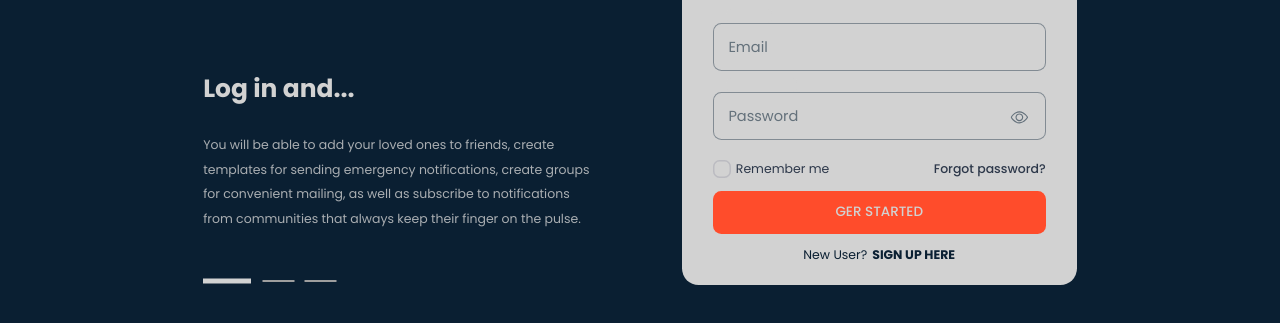
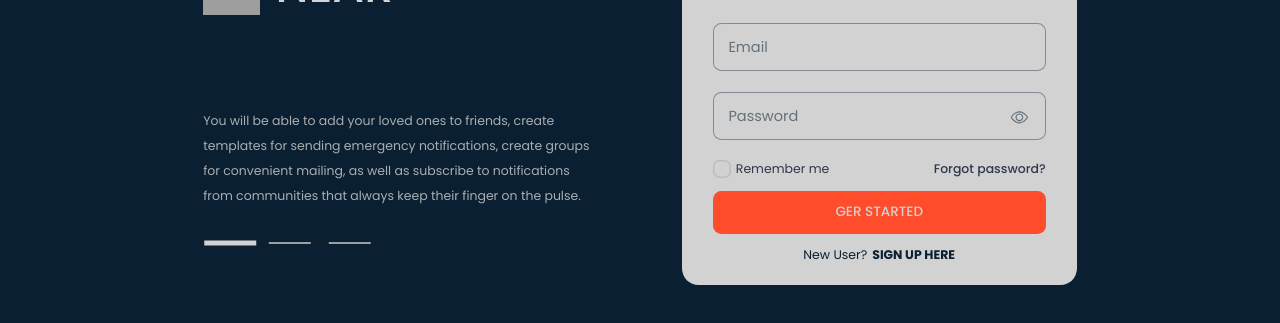
Before and after one commit to mattakvshi/NEAR-frontend, a React (Create React App) app: page /NEAR-frontend/login/account in a window 1280 px wide. Shown: the part 301-624 px from the top of the page. Built offline with nearby package versions, Linux system fonts and the light colour scheme; grey boxes are pictures that could not be loaded.

Commit message:
I really hope I'm done with the slider

```diff
--- a/package.json
+++ b/package.json
@@ -9,6 +9,7 @@
 		"@testing-library/react": "^13.4.0",
 		"@testing-library/user-event": "^13.5.0",
 		"classnames": "^2.3.2",
+		"framer-motion": "^10.16.4",
 		"gsap": "^3.12.2",
 		"locomotive-scroll": "^4.1.4",
 		"react": "^18.2.0",
--- a/src/CustomCursor/index.jsx
+++ b/src/CustomCursor/index.jsx
@@ -1,4 +1,4 @@
-import React, { useContext } from 'react';
+import React from 'react';
 import './style.css';
 // import CustomCursorContext from "./context/CustomCursorContext";
 
--- a/src/components/LandingComponents/LandingHeader/LandingHeader.jsx
+++ b/src/components/LandingComponents/LandingHeader/LandingHeader.jsx
@@ -1,4 +1,4 @@
-import React, { useEffect, useState, useRef } from 'react';
+import React, { useEffect, useRef } from 'react';
 import gsap from 'gsap';
 import SplitText from './../../../utils/Split3.min.js';
 import LandingNav from '../LandingNav/LandingNav';
@@ -20,6 +20,7 @@ export default function LandingHeader({
 				linesClass: 'lineChildren',
 			});
 
+			// eslint-disable-next-line no-unused-vars
 			const splitParent = new SplitText(headerRef.current, {
 				type: 'lines',
 				linesClass: 'lineParent',
@@ -39,6 +40,7 @@ export default function LandingHeader({
 							linesClass: 'lineChildren',
 						});
 
+						// eslint-disable-next-line no-unused-vars
 						const splitParentText = new SplitText(textRef.current, {
 							type: 'lines',
 							linesClass: 'lineParent',
--- a/src/components/LogIn-SingUp/LogInFramework/logInFramework.css
+++ b/src/components/LogIn-SingUp/LogInFramework/logInFramework.css
@@ -88,6 +88,8 @@
 	column-gap: 15px;
 
 	margin-bottom: calc(var(--index) * 3);
+
+	pointer-events: none;
 }
 
 .lif-logo__img {
@@ -111,6 +113,8 @@
 	font-style: normal;
 	font-weight: 700;
 	line-height: calc(var(--index) * 1.8);
+
+	pointer-events: none;
 }
 
 .lif-text {
@@ -120,7 +124,11 @@
 	font-weight: 400;
 	line-height: calc(var(--index) * 1.2);
 
-	margin-bottom: calc(var(--index) * 1);
+	margin-bottom: calc(var(--index) * 0.3);
+
+	animation: blink 11s infinite; /* Applying our animation */
+	transition: opacity 1s ease-in-out; /* Set it to animate over a period of 1 second */
+	pointer-events: none;
 }
 
 .form-desc {
@@ -143,6 +151,8 @@
 	font-style: normal;
 	font-weight: 400;
 	line-height: calc(var(--index) * 0.6);
+
+	pointer-events: none;
 }
 
 .lif-form__title {
@@ -151,6 +161,8 @@
 	font-style: normal;
 	font-weight: 500;
 	line-height: calc(var(--index) * 1.5);
+
+	pointer-events: none;
 }
 
 .lif-input-section {
@@ -213,6 +225,8 @@
 	font-style: normal;
 	font-weight: 400;
 	line-height: normal;
+
+	pointer-events: none;
 }
 
 .lif-link {
@@ -254,6 +268,8 @@
 	font-style: normal;
 	font-weight: 400;
 	line-height: calc(var(--index) * 0.7);
+
+	pointer-events: none;
 }
 
 .forgot-pass {
@@ -280,6 +296,8 @@
 	font-weight: 500;
 
 	padding: 0 calc(var(--index) * 1.5);
+
+	pointer-events: none;
 }
 
 .sorry-modal-text em {
@@ -314,3 +332,15 @@
 		width: calc(var(--index) * 25);
 	}
 }
+
+@keyframes blink {
+	0%,
+	85%,
+	100% {
+		opacity: 1;
+	}
+	90%,
+	95% {
+		opacity: 0;
+	}
+}
--- a/src/components/LogIn-SingUp/SliderComponent/SliderComponent.jsx
+++ b/src/components/LogIn-SingUp/SliderComponent/SliderComponent.jsx
@@ -1,29 +1,41 @@
-import { useEffect, useState } from 'react';
+import { useEffect, useState, useCallback } from 'react';
+import { motion } from 'framer-motion';
+
+import './sliderComponent.css';
 
 export default function SliderComponent({ slides, setSlides }) {
 	const [activePath, setActivePath] = useState(1);
 
-	const handleSVGClick = clickedPath => {
+	const handleSVGClick = useCallback(clickedPath => {
 		setActivePath(clickedPath);
+	}, []);
+
+	useEffect(() => {
+		const slidesNeedUpdate = slides.some(
+			(slide, i) =>
+				(i === activePath - 1 && !slide.active) ||
+				(i !== activePath - 1 && slide.active)
+		);
+
+		if (!slidesNeedUpdate) {
+			return;
+		}
 
 		const updatedSlides = slides.map((slide, i) => {
-			if (i === clickedPath - 1) {
+			if (i === activePath - 1) {
 				return { ...slide, active: true };
 			} else {
 				return { ...slide, active: false };
 			}
 		});
 		setSlides(updatedSlides);
-	};
+	}, [activePath, slides, setSlides]);
 
 	useEffect(() => {
 		const interval = setInterval(() => {
-			setActivePath(prevActivePath => {
-				const nextActivePath = (prevActivePath % slides.length) + 1;
-				handleSVGClick(nextActivePath);
-				return nextActivePath;
-			});
-		}, 7000);
+			setActivePath(prevActivePath => (prevActivePath % slides.length) + 1);
+		}, 10000);
+
 		return () => {
 			clearInterval(interval);
 		};
@@ -31,38 +43,71 @@ export default function SliderComponent({ slides, setSlides }) {
 
 	return (
 		<>
-			{slides.map(
-				(slide, i) =>
-					slide.active && (
-						<div key={i} className='lif-text'>
-							{slide.text}
-						</div>
-					)
-			)}
+			{slides.map((slide, i) => (
+				<div key={i} className={`lif-text ${slide.active ? 'show' : 'hide'}`}>
+					{slide.text}
+				</div>
+			))}
 			<svg
 				xmlns='http://www.w3.org/2000/svg'
-				width='134'
+				width='172.5'
 				height='6'
-				viewBox='0 0 134 6'
+				viewBox='-2 0 170 6'
 				fill='none'
 				className='lif-slider-svg'
 			>
-				<path
-					d={`M0 3H48`}
+				<motion.path
+					d={`M3 3H45`}
+					animate={{
+						d: activePath === 1 ? `M-2 3H50` : `M3 3H45`,
+					}}
+					transition={{ duration: 1 }}
 					stroke={activePath === 1 ? '#D2D2D2' : '#9E9E9E'}
 					strokeWidth={activePath === 1 ? '5' : '2'}
+					className='path'
+				/>
+				<rect
+					width='50'
+					height='40'
+					x='-2'
+					y='-20'
+					fill='transparent'
 					onClick={() => handleSVGClick(1)}
 				/>
-				<path
-					d={`M59.5 3H91.5`}
+				<motion.path
+					d={`M62.5 3H104.5`}
+					animate={{
+						d: activePath === 2 ? `M57.5 3H109.5` : `M62.5 3H104.5`,
+					}}
+					transition={{ duration: 1 }}
 					stroke={activePath === 2 ? '#D2D2D2' : '#9E9E9E'}
 					strokeWidth={activePath === 2 ? '5' : '2'}
+					className='path'
+				/>
+				<rect
+					width='50'
+					height='40'
+					x='60'
+					y='-20'
+					fill='transparent'
 					onClick={() => handleSVGClick(2)}
 				/>
-				<path
-					d={`M101.5 3H133.5`}
+				<motion.path
+					d={`M122.5 3H164.5`}
+					animate={{
+						d: activePath === 3 ? `M117.5 3H169.5` : `M122.5 3H164.5`,
+					}}
+					transition={{ duration: 1 }}
 					stroke={activePath === 3 ? '#D2D2D2' : '#9E9E9E'}
 					strokeWidth={activePath === 3 ? '5' : '2'}
+					className='path'
+				/>
+				<rect
+					width='52'
+					height='40'
+					x='115'
+					y='-20'
+					fill='transparent'
 					onClick={() => handleSVGClick(3)}
 				/>
 			</svg>
--- /dev/null
+++ b/src/components/LogIn-SingUp/SliderComponent/sliderComponent.css
@@ -0,0 +1,11 @@
+.hide {
+	display: none;
+}
+
+.show {
+	display: block;
+}
+
+.path {
+	transition: stroke 0.3s ease, stroke-width 0.3s ease;
+}
--- a/src/pages/LogIn-SinUp-Pages/LogInAccount.js
+++ b/src/pages/LogIn-SinUp-Pages/LogInAccount.js
@@ -35,7 +35,6 @@ const LogInAccount = ({ AccLogImg, logoImg }) => {
 							<img src={logoImg} alt='' className='lif-logo__img' />
 							<h1 className='lif-logo-text'>NEAR</h1>
 						</div>
-						<div className='lif-title'>Log in and...</div>
 						<SliderComponent slides={slides} setSlides={setSlides} />
 					</div>
 					<div className='lif__column2'>
```
Also changed, not shown: 1 other file (tests, documents, lock files or other folders).
